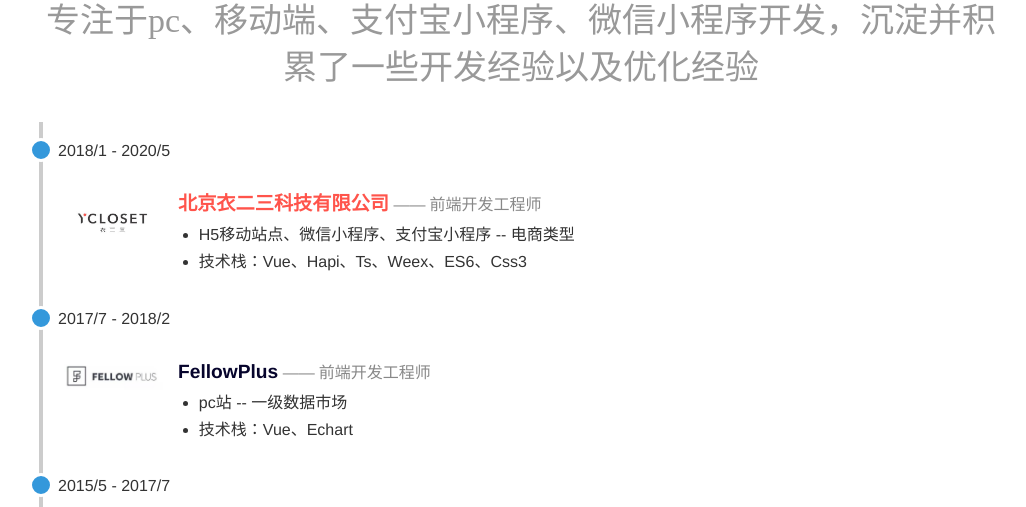
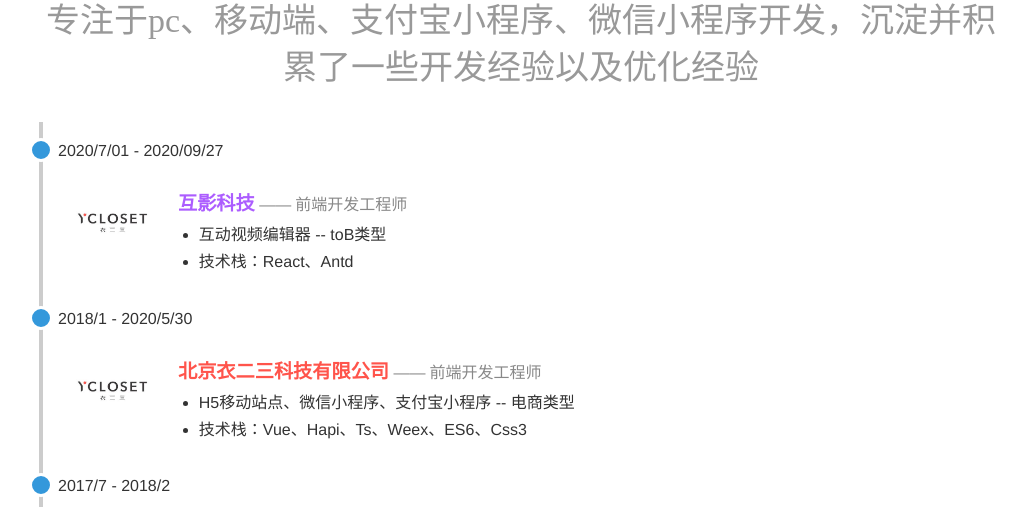
Before and after one commit to jiangsheng1209/jason_webdesign, a plain HTML site: page index.html in a window 1280 px wide. Shown: the part 1141-1648 px from the top of the page, without its empty margins (119-1145 px from the left). Drawn offline with Linux system fonts and the light colour scheme.

Commit message:
修改个人简历

```diff
--- a/index.html
+++ b/index.html
@@ -136,9 +136,30 @@
         </header>
         <div class="section-body">
           <div class="work-exp-list">
+            <!-- 2020.7 至 2020.10 -->
+            <div class="work-exp-list__point"><i class="work-exp-list__point__ico"></i>2020/7/01 - 2020/09/27</div>
+            <section class="work-exp-list__company clearfix">
+              <header class="work-exp-list__company__header">
+                <a href="http://m.muzhiwan.com" target="_blank" class="work-exp-list__company__header__logo"
+                style="background-color:#fff; box-sizing: border-box;">
+                  <img src="./images/123_2.jpg" alt="衣二三"></a>
+                <h4 class="work-exp-list__company__header__title">
+                <a
+                style="color: #9735ffcc"
+                href="" target="_blank">互影科技</a>
+							</h4>
+                <p class="work-exp-list__company__header__jobtitle">前端开发工程师</p>
+              </header>
+              <div class="work-exp-list__company__body content">
+                <ul class="list">
+                  <li>互动视频编辑器 -- toB类型</li>
+                  <li>技术栈：React、Antd</li>
+                </ul>
+              </div>
+            </section>
 
             <!-- 2018.2 至 2020.5 -->
-            <div class="work-exp-list__point"><i class="work-exp-list__point__ico"></i>2018/1 - 2020/5</div>
+            <div class="work-exp-list__point"><i class="work-exp-list__point__ico"></i>2018/1 - 2020/5/30</div>
             <section class="work-exp-list__company clearfix">
               <header class="work-exp-list__company__header">
                 <a href="http://m.muzhiwan.com" target="_blank" class="work-exp-list__company__header__logo"
```
Also changed, not shown: images/hykj.jpg (added).
